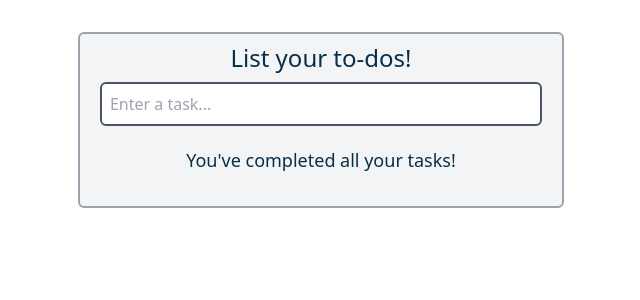
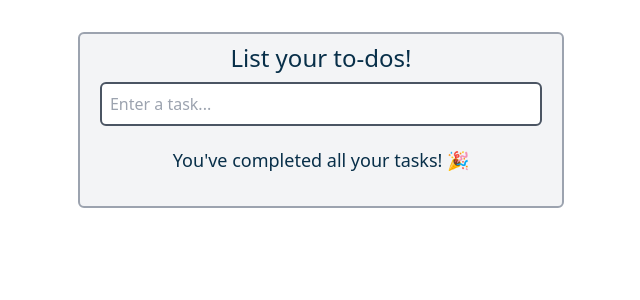
Before and after one commit to Hairum-Qureshi/tailwind-practice, a React (Vite) app: page /to-dos in a window 1280 px wide. Shown: the top 300 px of the page, without its empty margins (319-959 px from the left). Built offline with nearby package versions, Linux system fonts and the light colour scheme.

Commit message:
added party popper emoji to task(s) completion message and

```diff
--- a/src/components/Todo.tsx
+++ b/src/components/Todo.tsx
@@ -148,7 +148,7 @@ export default function Todo() {
 						})}
 					</>
 				) : (
-					<h3 className="mt-5 text-lg">You've completed all your tasks!</h3>
+					<h3 className="mt-5 text-lg">You've completed all your tasks! 🎉</h3>
 				)}
 			</div>
 		</div>
```
